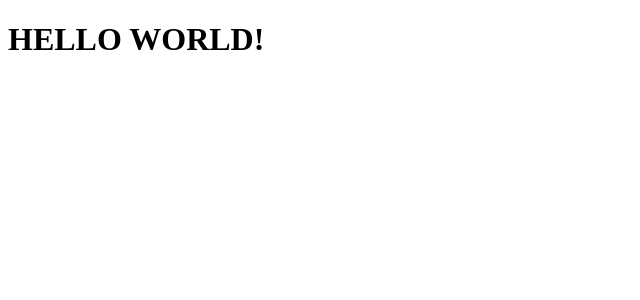
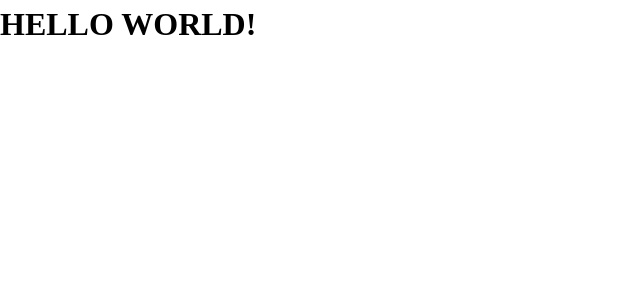
Before and after one commit to ioangheraszim/tech-book-club, a React (Vite) app: page / in a window 1280 px wide. Shown: the top 300 px of the page, without its empty margins (0-640 px from the left). Built offline with nearby package versions, Linux system fonts and the light colour scheme.

Commit message:
style: added CSS resets and linked _reset.scss to main.scss

```diff
--- a/src/App.jsx
+++ b/src/App.jsx
@@ -1,3 +1,5 @@
+import Hero from './components/Hero/Hero'
+
 function App() {
   return (
     <>
--- a/src/components/Hero/Hero.jsx
+++ b/src/components/Hero/Hero.jsx
@@ -0,0 +1,9 @@
+// import styles from './Hero.module.scss'
+
+export default function Hero() {
+  return (
+    <>
+      <section>Hello World!2x</section>
+    </>
+  )
+}
--- a/src/main.jsx
+++ b/src/main.jsx
@@ -1,6 +1,7 @@
 import { StrictMode } from 'react'
 import { createRoot } from 'react-dom/client'
 import App from './App.jsx'
+import './styles/main.scss'
 
 createRoot(document.getElementById('root')).render(
   <StrictMode>
--- a/src/styles/_reset.scss
+++ b/src/styles/_reset.scss
@@ -0,0 +1,60 @@
+* {
+  margin: 0;
+  padding: 0;
+  box-sizing: border-box;
+}
+
+@media (prefers-reduced-motion: no-preference) {
+  html {
+    interpolate-size: allow-keywords;
+  }
+}
+
+body {
+  line-height: 1.5;
+  -webkit-font-smoothing: antialiased;
+}
+
+img,
+picture,
+video,
+canvas,
+svg {
+  display: block;
+  max-width: 100%;
+}
+
+input,
+button,
+textarea,
+select {
+  font: inherit;
+}
+
+p,
+h1,
+h2,
+h3,
+h4,
+h5,
+h6 {
+  overflow-wrap: break-word;
+}
+
+p {
+  text-wrap: pretty;
+}
+
+h1,
+h2,
+h3,
+h4,
+h5,
+h6 {
+  text-wrap: balance;
+}
+
+#root,
+#__next {
+  isolation: isolate;
+}
--- a/src/styles/main.scss
+++ b/src/styles/main.scss
@@ -0,0 +1 @@
+@import './reset';
```
